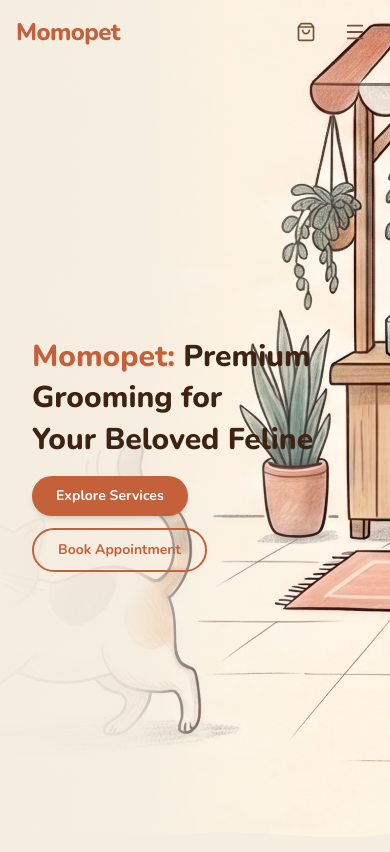
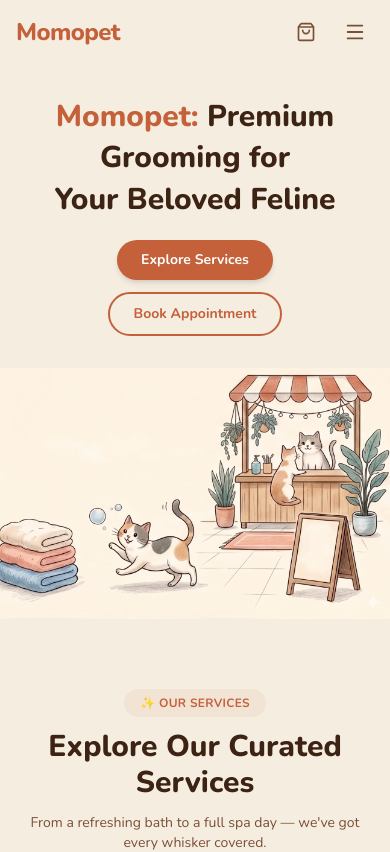
Before and after one commit to Edward-0528/momopet, a React (Vite) app: page / in a window 390 px wide. Shown: the top 852 px of the page. Built offline with nearby package versions, Linux system fonts and the light colour scheme.

Commit message:
fix: hero mobile layout — stacked text+image instead of squeezed background

```diff
--- a/src/components/sections/Hero.jsx
+++ b/src/components/sections/Hero.jsx
@@ -9,10 +9,70 @@ const fadeUp = {
 
 export default function Hero() {
   return (
-    <section
-      className="relative min-h-screen flex items-center overflow-hidden pt-16"
+    <section className="overflow-hidden" style={{ backgroundColor: '#F5EDE0' }}>
+
+      {/* ━━━━━━━━━━━━━━━━━━━━━━━━━━━━━━━━━━━━━━━━━━
+          MOBILE layout  (hidden on md+)
+          Text on top, full-width image below
+      ━━━━━━━━━━━━━━━━━━━━━━━━━━━━━━━━━━━━━━━━━━ */}
+      <div className="md:hidden pt-24 pb-0">
+        {/* Text block */}
+        <motion.div
+          className="px-6 pb-8 text-center"
+          variants={fadeUp}
+          initial="hidden"
+          animate="show"
         >
-      {/* ── Full-bleed background image ─────────────────── */}
+          <h1
+            className="text-3xl font-extrabold leading-snug mb-5"
+            style={{ color: '#3D2314', fontFamily: 'Nunito, sans-serif' }}
+          >
+            <span style={{ color: '#C4603A' }}>Momopet:</span> Premium
+            <br />Grooming for
+            <br />Your Beloved Feline
+          </h1>
+          <div className="flex flex-row gap-3 justify-center flex-wrap">
+            <Link
+              to="/services"
+              className="inline-flex justify-center items-center px-6 py-2.5 rounded-full text-sm font-bold text-white shadow-md transition-all duration-200 hover:brightness-110 active:scale-95"
+              style={{ backgroundColor: '#C4603A', fontFamily: 'Nunito, sans-serif' }}
+            >
+              Explore Services
+            </Link>
+            <Link
+              to="/services"
+              className="inline-flex justify-center items-center px-6 py-2.5 rounded-full text-sm font-bold border-2 transition-all duration-200 hover:bg-[#F2E4D4] active:scale-95"
+              style={{ borderColor: '#C4603A', color: '#C4603A', fontFamily: 'Nunito, sans-serif' }}
+            >
+              Book Appointment
+            </Link>
+          </div>
+        </motion.div>
+
+        {/* Hero image — full width, natural aspect ratio */}
+        <motion.img
+          src={heroImg}
+          alt="A cat relaxing at Momopet grooming spa"
+          className="w-full object-cover"
+          style={{ maxHeight: '360px', objectPosition: 'center 20%' }}
+          loading="eager"
+          initial={{ opacity: 0, y: 16 }}
+          animate={{ opacity: 1, y: 0 }}
+          transition={{ duration: 0.7, delay: 0.2 }}
+        />
+
+        {/* Wave divider */}
+        <svg viewBox="0 0 1440 40" fill="none" xmlns="http://www.w3.org/2000/svg" preserveAspectRatio="none" className="w-full -mt-1">
+          <path d="M0 40L1440 40L1440 14C1200 40 960 0 720 14C480 28 240 0 0 14L0 40Z" fill="#F5EDE0" />
+        </svg>
+      </div>
+
+      {/* ━━━━━━━━━━━━━━━━━━━━━━━━━━━━━━━━━━━━━━━━━━
+          DESKTOP layout  (hidden below md)
+          Full-bleed background image with gradient
+      ━━━━━━━━━━━━━━━━━━━━━━━━━━━━━━━━━━━━━━━━━━ */}
+      <div className="relative hidden md:flex min-h-screen items-center pt-16">
+        {/* Background image */}
         <img
           src={heroImg}
           alt=""
@@ -21,7 +81,7 @@ export default function Hero() {
           loading="eager"
         />
 
-      {/* Left-side gradient overlay so text is always legible */}
+        {/* Left gradient overlay */}
         <div
           className="absolute inset-0"
           style={{
@@ -30,27 +90,17 @@ export default function Hero() {
           }}
         />
 
-      {/* ── Text content — left side ───────────────────── */}
-      <div className="relative w-full max-w-6xl mx-auto px-8 sm:px-12 py-20 md:py-28">
-        <motion.div
-          className="max-w-sm"
-          variants={fadeUp}
-          initial="hidden"
-          animate="show"
-        >
-          {/* Headline — matches concept: "Momopet:" coral, rest dark, compact */}
+        {/* Text content */}
+        <div className="relative w-full max-w-6xl mx-auto px-12 py-28">
+          <motion.div className="max-w-sm" variants={fadeUp} initial="hidden" animate="show">
             <h1
-            className="text-3xl sm:text-4xl font-extrabold leading-snug mb-4"
+              className="text-4xl font-extrabold leading-snug mb-4"
               style={{ color: '#3D2314', fontFamily: 'Nunito, sans-serif' }}
             >
               <span style={{ color: '#C4603A' }}>Momopet:</span> Premium
-            <br />
-            Grooming for
-            <br />
-            Your Beloved Feline
+              <br />Grooming for
+              <br />Your Beloved Feline
             </h1>
-
-          {/* CTAs — primary coral pill matches concept "Learn More" */}
             <div className="flex flex-row gap-3 flex-wrap">
               <Link
                 to="/services"
@@ -76,6 +126,8 @@ export default function Hero() {
             <path d="M0 60L1440 60L1440 20C1200 60 960 0 720 20C480 40 240 0 0 20L0 60Z" fill="#F5EDE0" />
           </svg>
         </div>
+      </div>
+
     </section>
   );
 }
```
Lines whose indentation alone changed are shown as unchanged.
